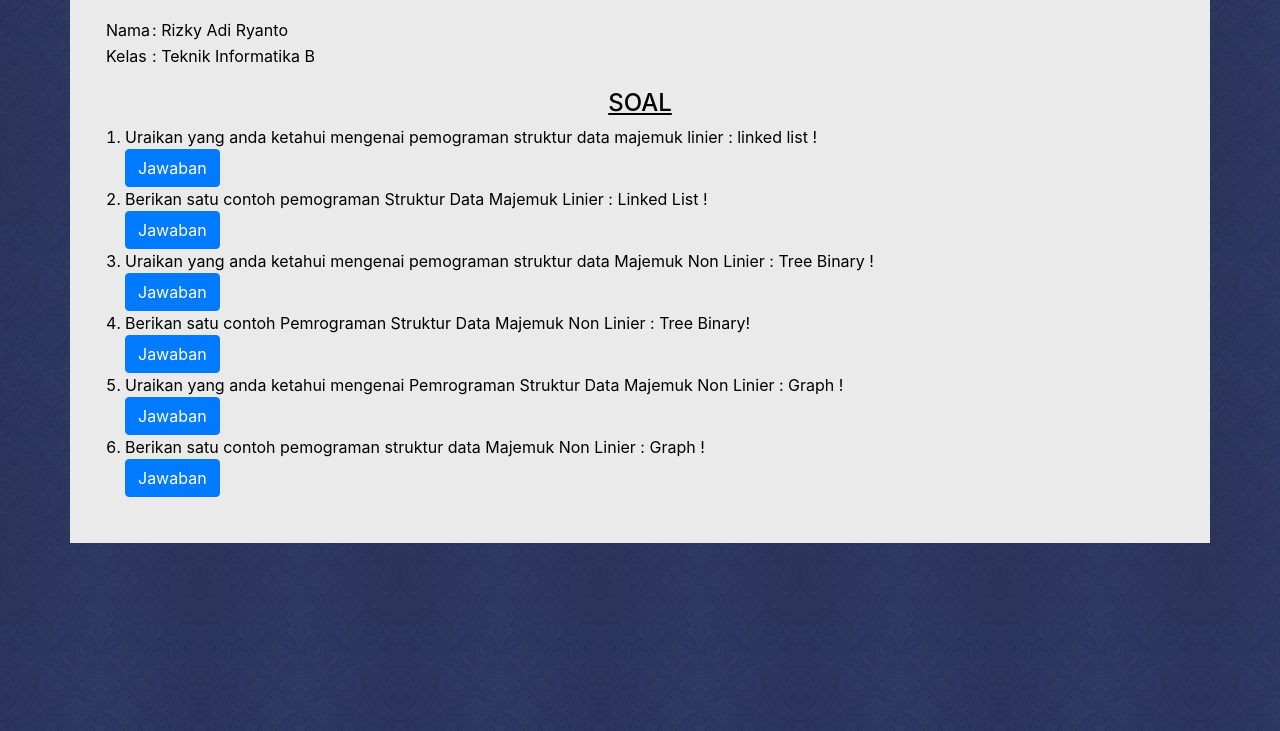
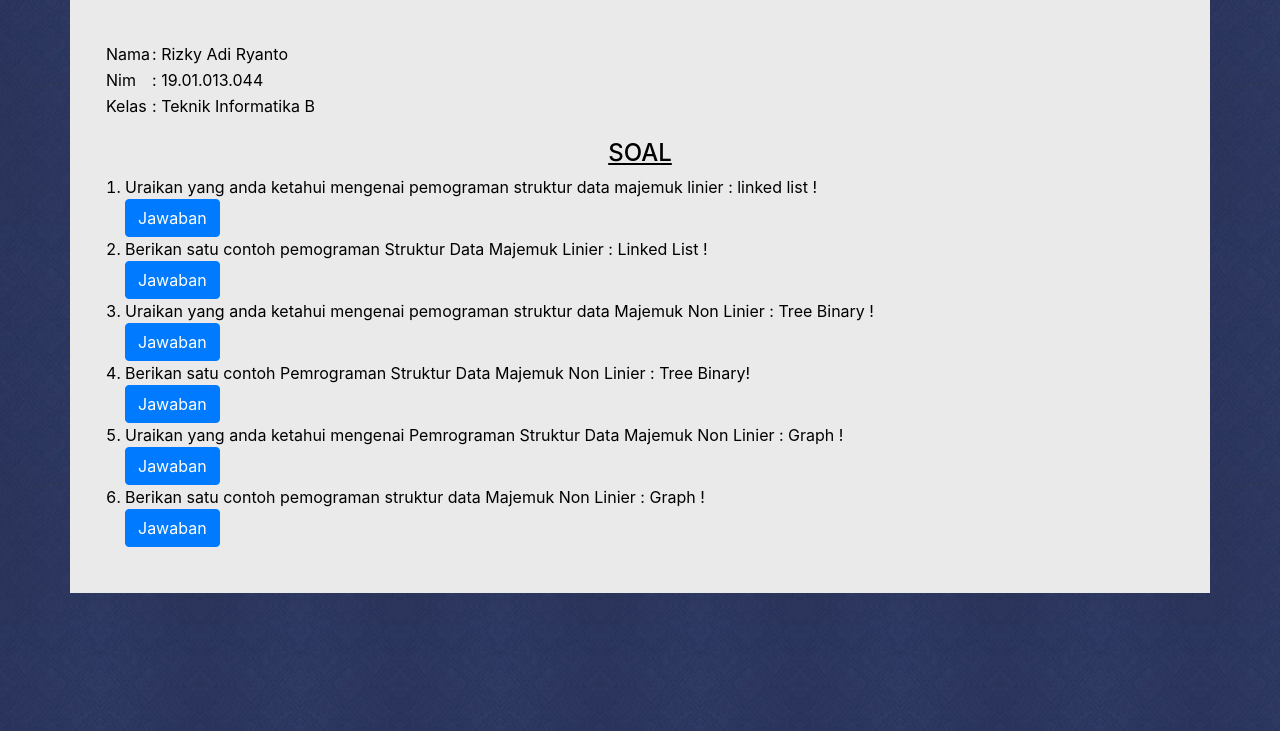
Before and after one commit to Rizky1408/rizky1408.github.io-TugasADS, a plain HTML site: page index.html in a window 1280 px wide. Shown: the part 69-800 px from the top of the page. Drawn offline with Linux system fonts and the light colour scheme.

Commit message:
Update index.html

```diff
--- a/index.html
+++ b/index.html
@@ -18,6 +18,11 @@
 				<tr>
 					<td>Nama</td>
 					<td>: Rizky Adi Ryanto</td>
+				</tr>
+				<br>
+				<tr>
+					<td>Nim</td>
+					<td>: 19.01.013.044</td>
 				</tr>
 				<br>
 				<tr>
```
